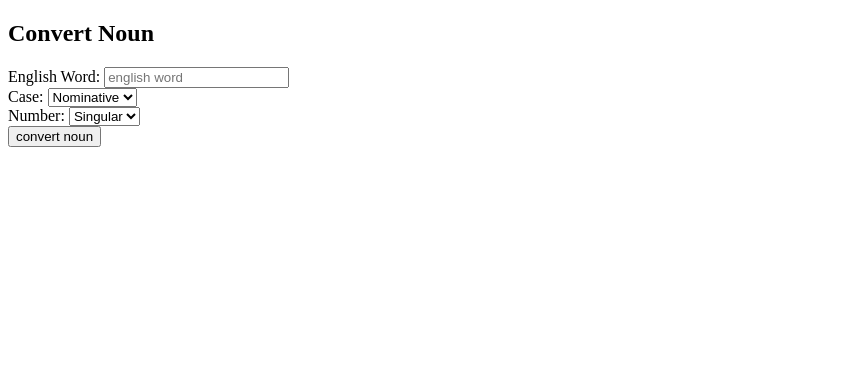
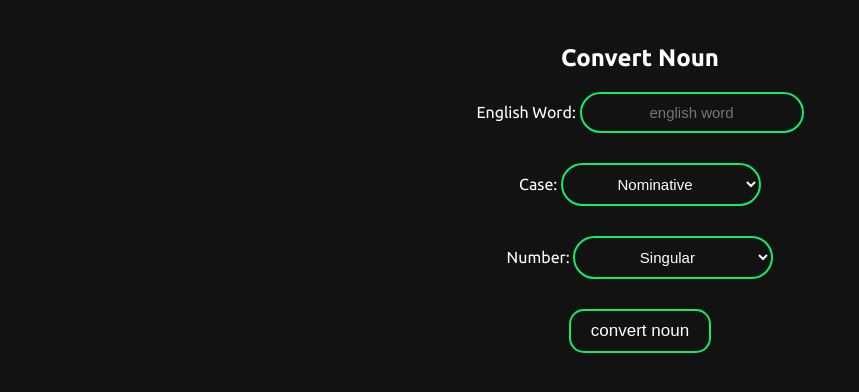
Before and after one commit to VulcanWM/discipulis-flask, a Flask app: page /convert_noun in a window 1280 px wide. Shown: the top 392 px of the page, without its empty margins (0-859 px from the left). Run offline with Flask 2, Linux system fonts and the light colour scheme.

Commit message:
added css

```diff
--- a/app.py
+++ b/app.py
@@ -1,4 +1,4 @@
-from flask import Flask, render_template, request, redirect
+from flask import Flask, render_template, request, redirect, send_file
 from vocab import nouns, verbs
 from nouns import noun_english_to_latin
 from verbs import verb_english_to_latin
--- /dev/null
+++ b/static/main.css
@@ -0,0 +1,100 @@
+@import url('https://fonts.googleapis.com/css2?family=Ubuntu:ital,wght@0,400;0,700;1,400&display=swap');
+
+:root {
+    --primary: #0ced6a;
+    --light-accent: #68d696;
+    --dark-accent: #08a449;
+    --secondary: #0CEDDB;
+    --red: #ff0000;
+    --background: #121212;
+    --light-background: #2b2a2a;
+    --font-color: white;
+    --light-font: #aabbc3;
+}
+
+
+body {
+    padding: 0;
+    background-color: var(--background);
+    scroll-behavior: smooth;
+    color: var(--font-color);
+    text-align: center;
+    font-family: 'Ubuntu', sans-serif;
+
+}
+
+a {
+    text-decoration: none;
+    color: var(--primary);
+}
+
+a:hover {
+    color: var(--dark-accent);
+}
+
+.red {
+    font-weight: bold;
+    color: var(--red);
+}
+
+input{
+    padding: 10px;
+    border-radius: 30px;
+    border: 2px solid  var(--primary);
+    background-color: transparent;
+    outline: none;
+    font-size: 15px;
+    transition: 0.2s;
+    width: 200px;
+    margin-bottom: 30px;
+    color: white;
+    text-align: center;
+}
+
+input:focus{
+    border-color: var(--dark-accent);
+}
+
+.content {
+    padding: 16px;
+}
+
+strong {
+    font-weight: bold;
+    color: var(--light-accent);
+}
+
+select {
+  padding: 10px;
+    border-radius: 30px;
+    border: 2px solid  var(--primary);
+    background-color: transparent;
+    outline: none;
+    font-size: 15px;
+    transition: 0.2s;
+    width: 200px;
+    margin-bottom: 30px;
+    color: white;
+    text-align: center;
+}
+
+select:focus {
+  border-color: var(--dark-accent);
+}
+
+button {
+  padding: 10px;
+  padding-left: 20px;
+  padding-right: 20px;
+  border-radius: 15px;
+  background-color: transparent;
+  color: var(--font-color);
+  cursor: pointer;
+  border: 2px solid var(--primary);
+  transition: 0.2s;
+  font-size: 17px;
+}
+
+button:hover{
+  border-color: var(--dark-accent);
+}
--- a/templates/convert_noun.html
+++ b/templates/convert_noun.html
@@ -3,8 +3,10 @@
 <head>
     <meta charset="UTF-8">
     <title>Latin is Fun - Convert Noun</title>
+    <link rel="stylesheet" href="{{ url_for('static', filename='main.css') }}">
 </head>
 <body>
+    <div class="content">
         {% if msg != None %}
             {{msg|safe}}
         {% endif %}
@@ -28,5 +30,6 @@
             </select>
             <br><button>convert noun</button>
         </form>
+    </div>
 </body>
 </html>
--- a/templates/convert_verb.html
+++ b/templates/convert_verb.html
@@ -3,8 +3,10 @@
 <head>
     <meta charset="UTF-8">
     <title>Latin is Fun - Convert Verb</title>
+    <link rel="stylesheet" href="{{ url_for('static', filename='main.css') }}">
 </head>
 <body>
+    <div class="content">
         {% if msg != None %}
             {{msg|safe}}
         {% endif %}
@@ -34,5 +36,6 @@
             </select>
             <br><button>convert noun</button>
         </form>
+    </div>
 </body>
 </html>
--- a/templates/index.html
+++ b/templates/index.html
@@ -3,8 +3,11 @@
 <head>
     <meta charset="UTF-8">
     <title>Latin is Fun</title>
+    <link rel="stylesheet" href="{{ url_for('static', filename='main.css') }}">
 </head>
 <body>
+    <div class="content">
+        <h1>Latin is Fun</h1>
         <p>Welcome to Latin is Fun.</p>
         <p>Here you can be tested on latin nouns and verbs.</p>
         <p>You can also use the converters to convert nouns and verbs from english to latin</p>
@@ -12,5 +15,6 @@
         <a href="/all_verbs">All Verbs</a><br>
         <a href="/convert_verb">Convert verb from english to latin</a><br>
         <a href="/convert_noun">Convert noun from english to latin</a><br>
+    </div>
 </body>
 </html>
```
Also changed, not shown: templates/all_nouns.html (+7 -4 lines), templates/all_verbs.html (+7 -4 lines). Lines whose indentation alone changed are shown as unchanged.
